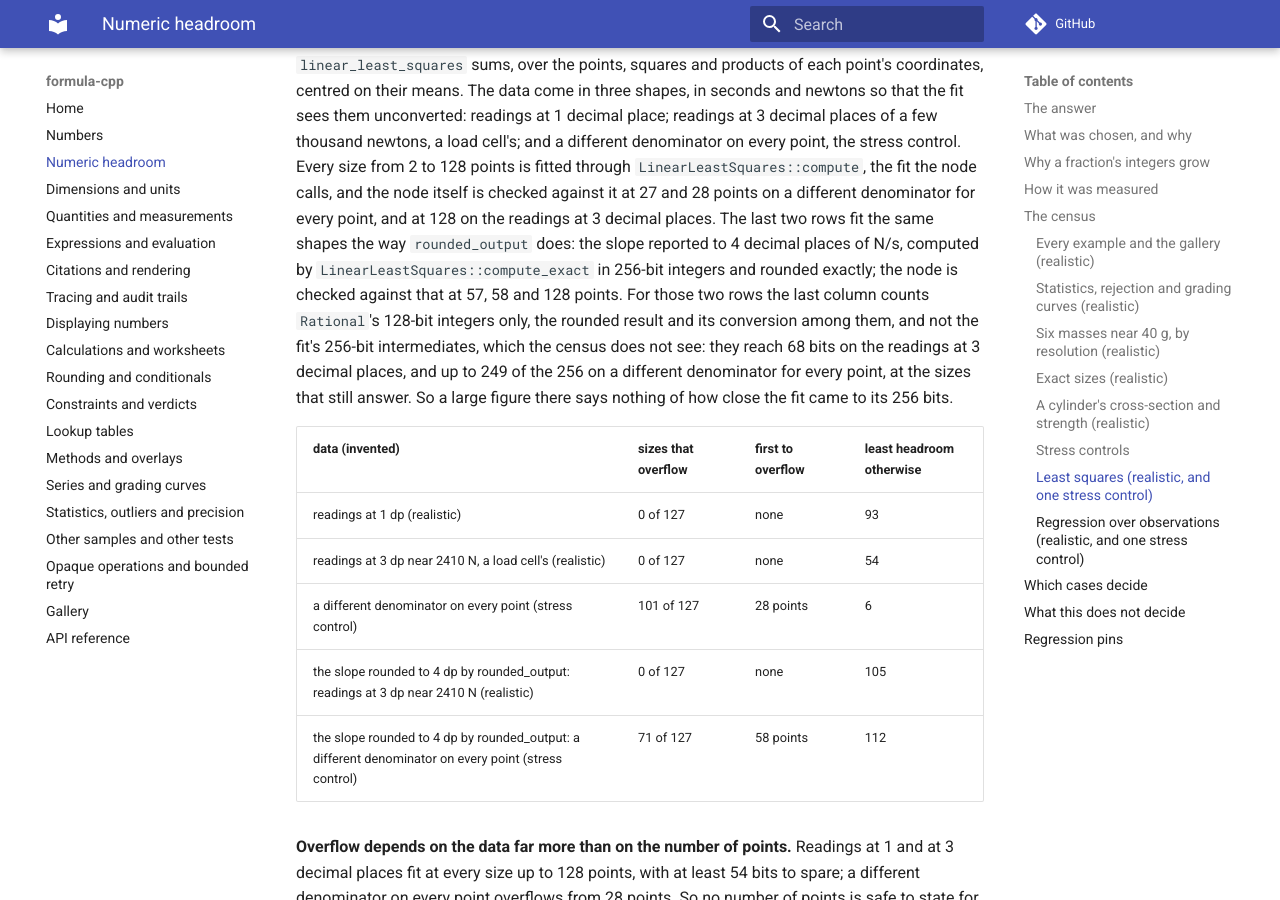
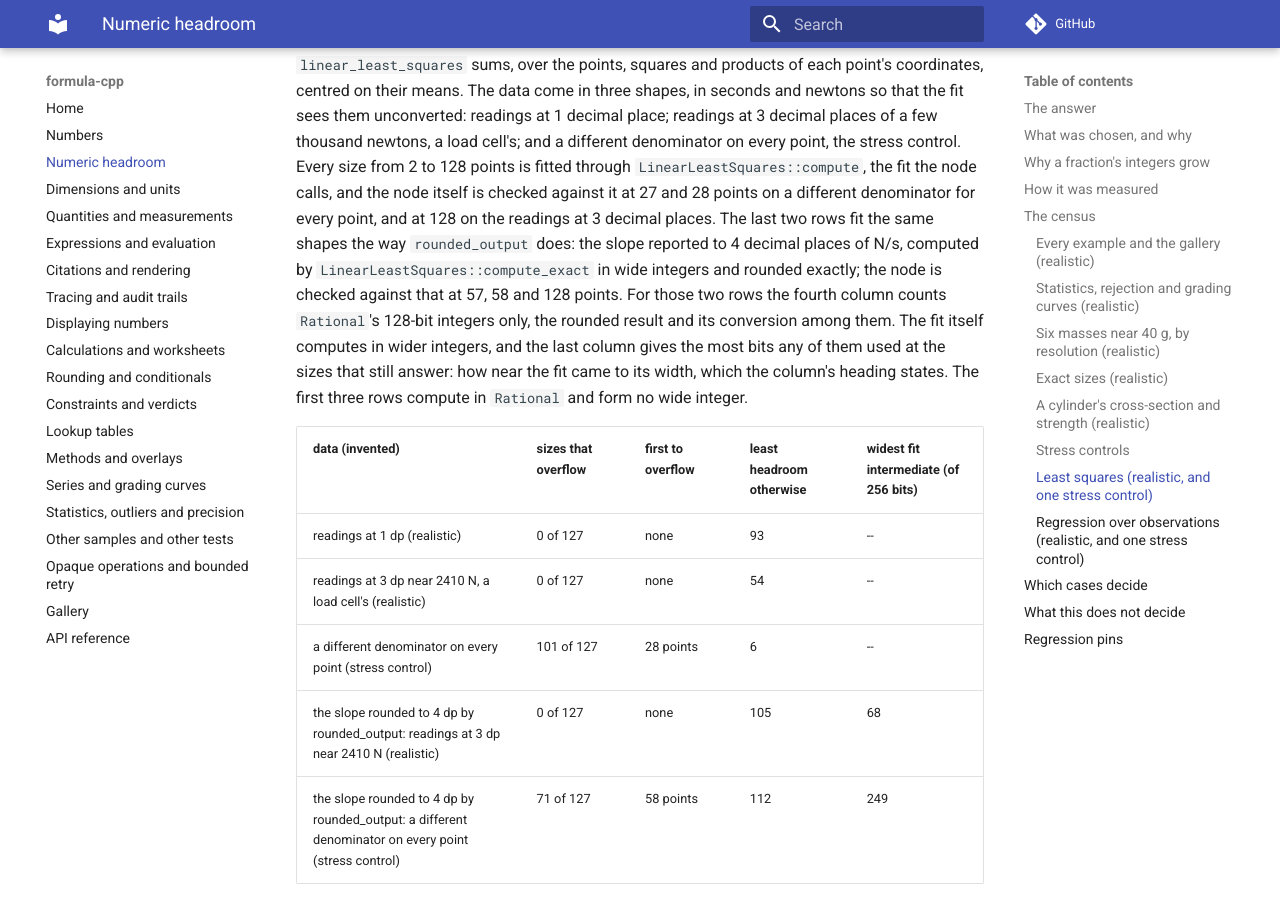
Before and after one commit to LASTRADA-Software/formula-cpp, an MkDocs documentation site: the page built from docs/numeric-headroom.md, in a window 1280 px wide and 900 px high, scrolled down 8798 px. Built offline with MkDocs 1.6.1 and Material for MkDocs 9.7.7, drawn with Linux system fonts in a browser that asks for light colours; comment, search, counter and statistics services are not loaded.

Commit message:
test: measure how wide the exact curve fit's integers grow
The overflow census is told the bits every wide integer of
LinearLeastSquares::compute_exact used, and the headroom page's
least-squares table gains a generated column with the widest at the
sizes that answer: 68 of 256 bits on readings at 3 decimal places, 249
on a different denominator for every point. A test pins the widths of
the exact outputs of the fifty-readings fit the opaque guide quotes,
and the guide cites it.

The fifty readings now live once, in examples/fifty_readings.hpp, which
the example and the least-squares tests both include.

Signed-off-by: Christian Parpart <c.parpart@lastrada.net>

```diff
--- a/docs/numeric-headroom.md
+++ b/docs/numeric-headroom.md
@@ -330,24 +330,23 @@ is checked against it at 27 and 28 points on a different denominator for
 every point, and at 128 on the readings at 3 decimal places. The last two
 rows fit the same shapes the way `rounded_output` does: the slope reported to
 4 decimal places of N/s, computed by `LinearLeastSquares::compute_exact` in
-256-bit integers and rounded exactly; the node is checked against that at 57,
-58 and 128 points. For those two rows the last column counts `Rational`'s
-128-bit integers only,
-the rounded result and its conversion among them, and not the fit's 256-bit
-intermediates, which the census does not see: they reach 68 bits on the
-readings at 3 decimal places, and up to 249 of the 256 on a different
-denominator for every point, at the sizes that still answer. So a large
-figure there says nothing of how close the fit came to its 256 bits.
+wide integers and rounded exactly; the node is checked against that at 57,
+58 and 128 points. For those two rows the fourth column counts `Rational`'s
+128-bit integers only, the rounded result and its conversion among them. The
+fit itself computes in wider integers, and the last column gives the most
+bits any of them used at the sizes that still answer: how near the fit came
+to its width, which the column's heading states. The first three rows
+compute in `Rational` and form no wide integer.
 
 <!-- census:least-squares -->
 
-| data (invented) | sizes that overflow | first to overflow | least headroom otherwise |
-|---|---|---|---|
-| readings at 1 dp (realistic) | 0 of 127 | none | 93 |
-| readings at 3 dp near 2410 N, a load cell's (realistic) | 0 of 127 | none | 54 |
-| a different denominator on every point (stress control) | 101 of 127 | 28 points | 6 |
-| the slope rounded to 4 dp by rounded_output: readings at 3 dp near 2410 N (realistic) | 0 of 127 | none | 105 |
-| the slope rounded to 4 dp by rounded_output: a different denominator on every point (stress control) | 71 of 127 | 58 points | 112 |
+| data (invented) | sizes that overflow | first to overflow | least headroom otherwise | widest fit intermediate (of 256 bits) |
+|---|---|---|---|---|
+| readings at 1 dp (realistic) | 0 of 127 | none | 93 | -- |
+| readings at 3 dp near 2410 N, a load cell's (realistic) | 0 of 127 | none | 54 | -- |
+| a different denominator on every point (stress control) | 101 of 127 | 28 points | 6 | -- |
+| the slope rounded to 4 dp by rounded_output: readings at 3 dp near 2410 N (realistic) | 0 of 127 | none | 105 | 68 |
+| the slope rounded to 4 dp by rounded_output: a different denominator on every point (stress control) | 71 of 127 | 58 points | 112 | 249 |
 
 <!-- /census:least-squares -->
 
```
Also changed, not shown: CHANGELOG.md (+3 -0 lines), docs/opaque-and-retry.md (+11 -10 lines), 9 other files.
